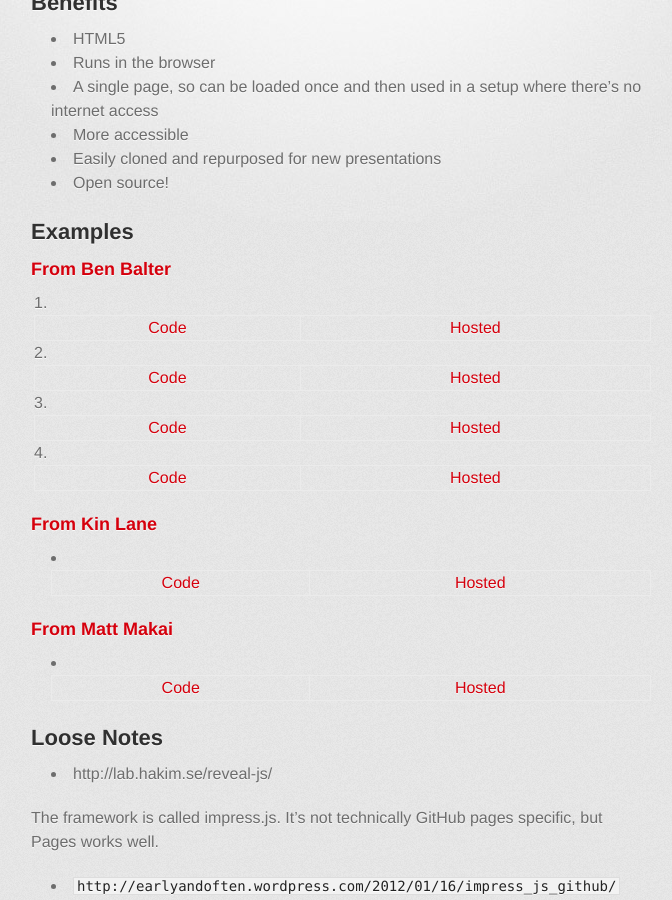
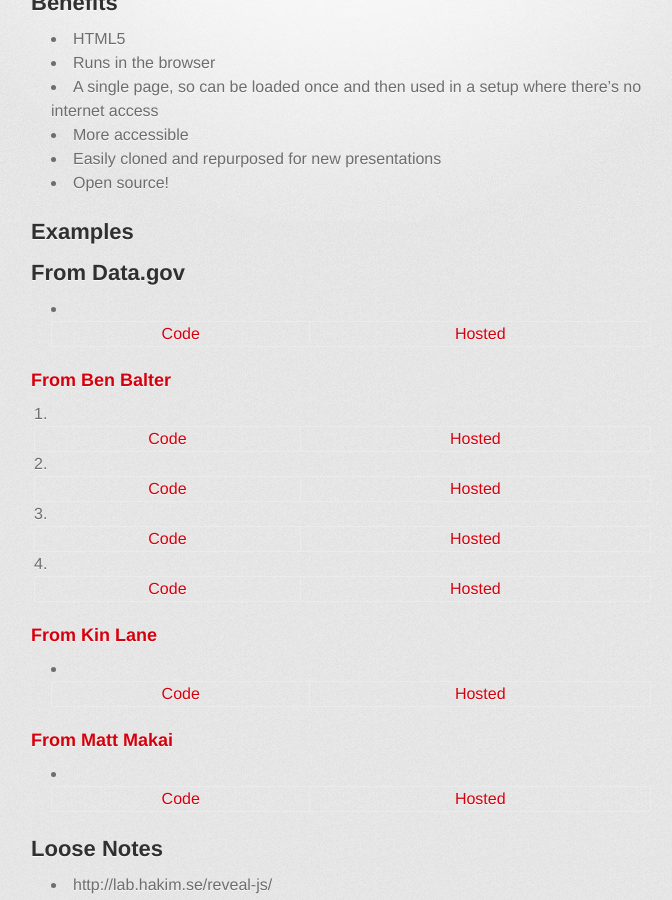
Before and after one commit to GSA/Open-Data-Collaboration-Sandbox, a Jekyll site: the page built from github_presentations.md, in a window 1280 px wide and 900 px high, scrolled down 352 px. Shown: the whole window, without its empty margins (299-971 px from the left). Built offline with Jekyll 4.4.1, drawn with Linux system fonts in a browser that asks for light colours; some web fonts are replaced.

Commit message:
adding data.gov example

```diff
--- a/github_presentations.md
+++ b/github_presentations.md
@@ -22,6 +22,9 @@
 
 
 ## Examples
+
+## From Data.gov
+* [Code](https://github.com/GSA/datagov-presentations/tree/gh-pages/pif-intro) | [Hosted](http://gsa.github.io/datagov-presentations/)
 
 ### From Ben Balter
 1. [Code](https://github.com/benbalter/open-sourcing-government) | [Hosted](http://ben.balter.com/open-sourcing-government)
```
